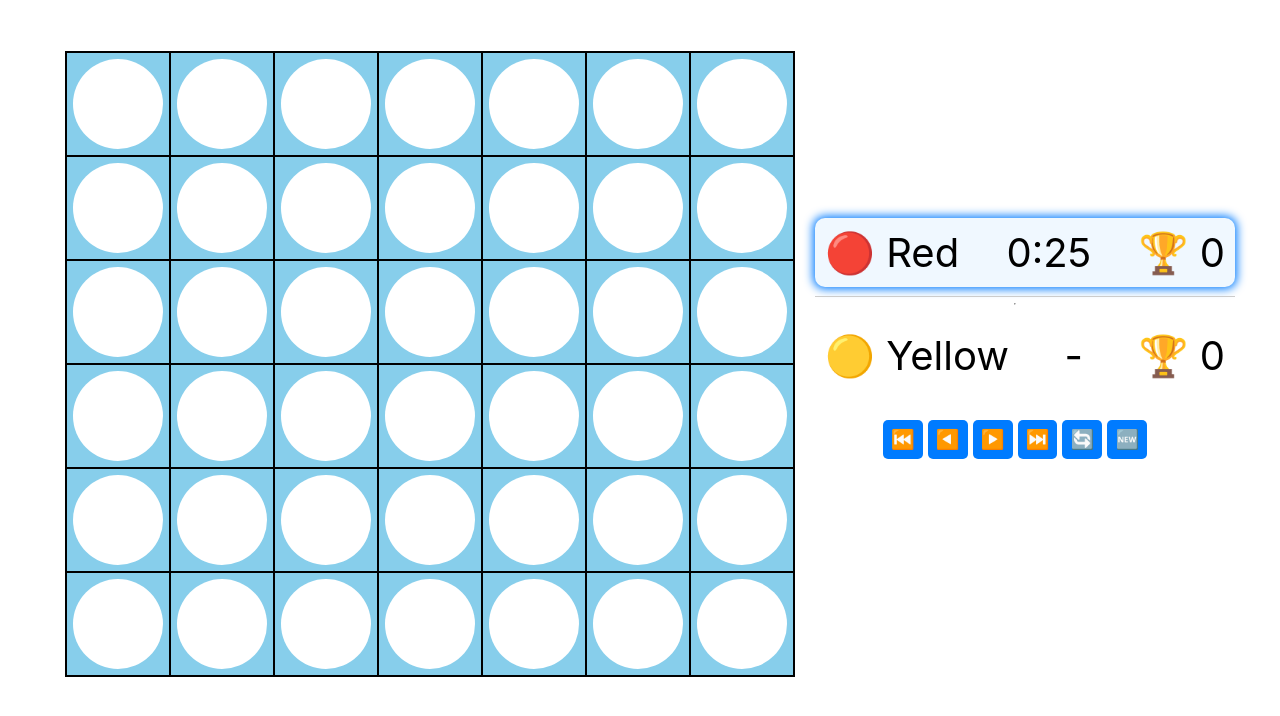
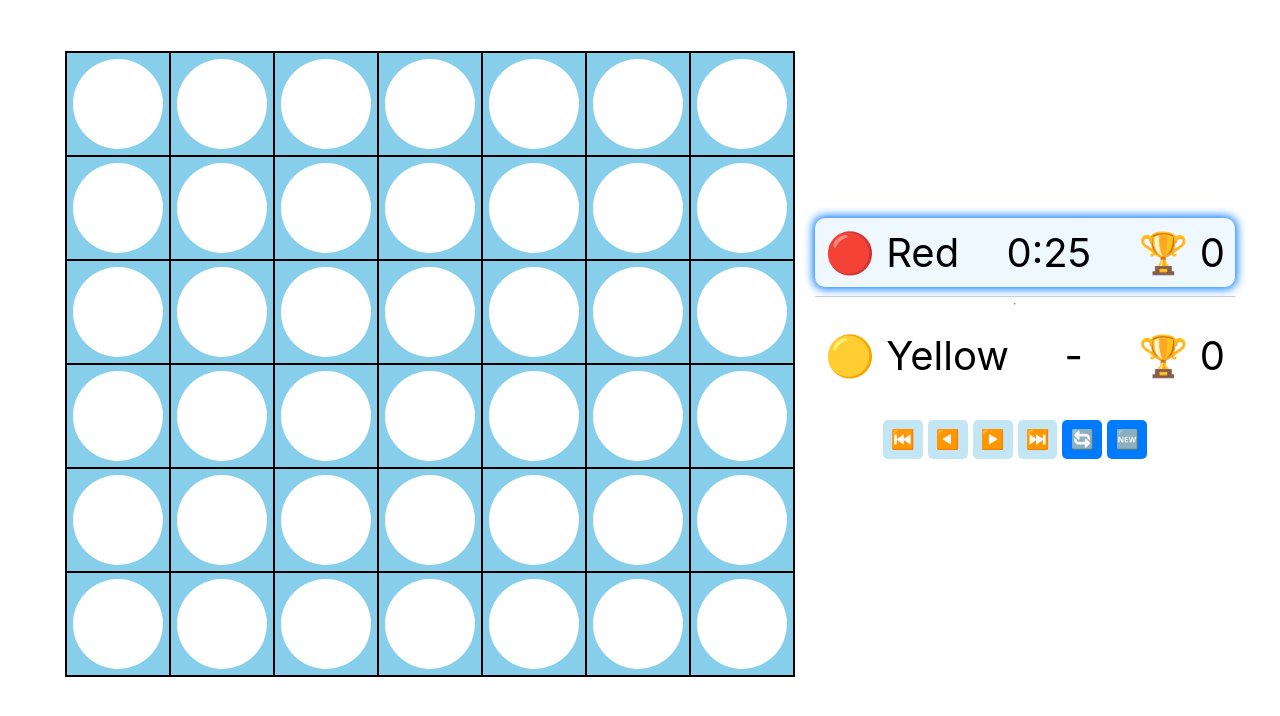
Before and after one commit to marrin27/conecta4, a React (Create React App) app: page / in a window 1280 px wide. Shown: the top 716 px of the page. Built offline with nearby package versions, Linux system fonts and the light colour scheme.

Commit message:
implemented disabled buttons until winner

```diff
--- a/src/App.css
+++ b/src/App.css
@@ -208,3 +208,9 @@ h1 {
 .game-controls button:hover {
   background-color: #0056b3;
 }
+
+.game-controls button:disabled {
+  background-color: rgba(135, 206, 235, 0.5); /* Transparent blue with gray tone */
+  cursor: not-allowed; /* Change cursor to indicate disabled state */
+  color: #d3d3d3; /* Light gray text for readability */
+}
--- a/src/App.js
+++ b/src/App.js
@@ -262,11 +262,11 @@ function App() {
             </div>
           </div>
           <div className="game-controls">
-            <button onClick={() => navigateMoves('first')} title="First Move">⏮️</button>
-            <button onClick={() => navigateMoves('prev')} title="Previous Move">◀️</button>
-            <button onClick={() => navigateMoves('next')} title="Next Move">▶️</button>
-            <button onClick={() => navigateMoves('last')} title="Last Move">⏭️</button>
-            <button onClick={replayLastMove} title="Replay Last Move">🔄</button>
+            <button onClick={() => navigateMoves('first')} title="First Move" disabled={!winner}>⏮️</button>
+            <button onClick={() => navigateMoves('prev')} title="Previous Move" disabled={!winner}>◀️</button>
+            <button onClick={() => navigateMoves('next')} title="Next Move" disabled={!winner}>▶️</button>
+            <button onClick={() => navigateMoves('last')} title="Last Move" disabled={!winner}>⏭️</button>
+            <button onClick={replayLastMove} title="Replay Last Move" >🔄</button>
             <button onClick={startNewGame} title="New Game">🆕</button>
           </div>
         </div>
```
